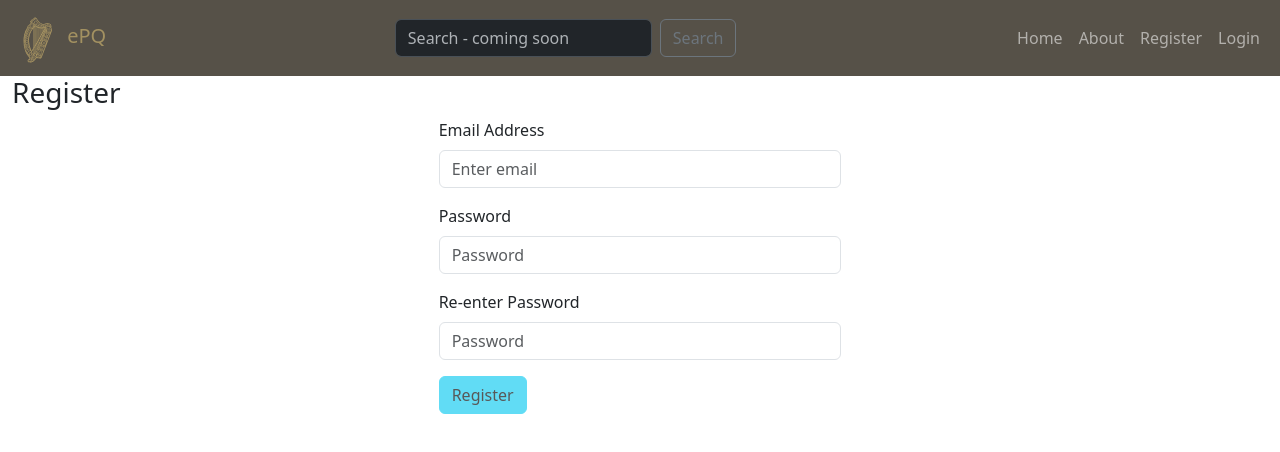
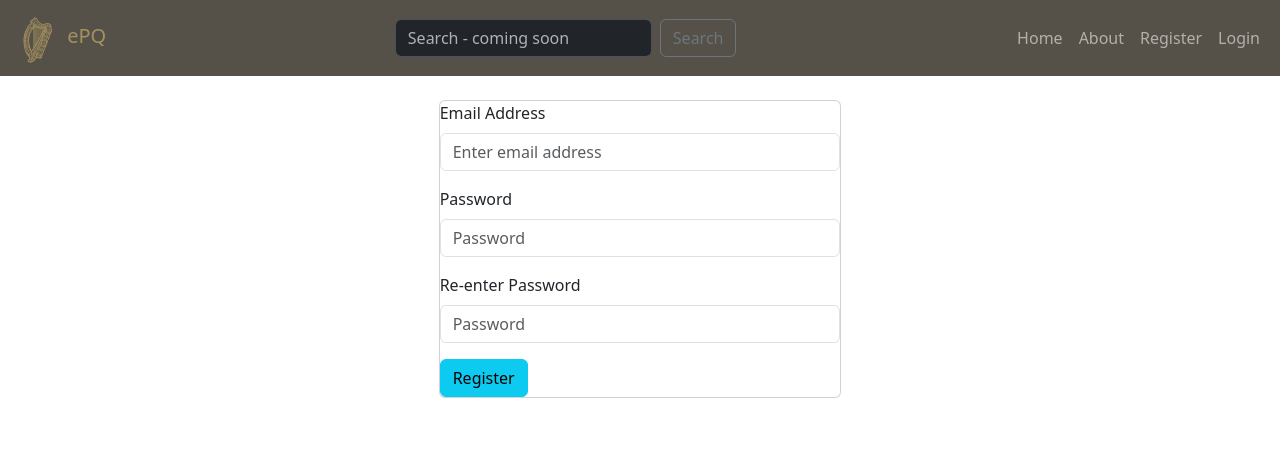
Before and after one commit to fionachill/epqarchive, a React (Vite) app in the folder epq-react-app/: page /register in a window 1280 px wide. Shown: the top 452 px of the page. Built offline with nearby package versions, Linux system fonts and the light colour scheme; what react-bootstrap-typeahead would draw is missing.

Commit message:
UI adjusted for registration page and implementation of react-hook-form begun

```diff
--- a/epq-react-app/package.json
+++ b/epq-react-app/package.json
@@ -22,6 +22,7 @@
     "react-bootstrap": "^2.10.9",
     "react-bootstrap-typeahead": "^6.4.1",
     "react-dom": "^19.0.0",
+    "react-hook-form": "^7.55.0",
     "react-router-dom": "^7.1.5"
   },
   "devDependencies": {
--- a/epq-react-app/src/pages/registrationPage.tsx
+++ b/epq-react-app/src/pages/registrationPage.tsx
@@ -3,18 +3,28 @@ import Header from "../components/header";
 import Container from "react-bootstrap/Container";
 import Button from "react-bootstrap/Button";
 import Form from "react-bootstrap/Form";
-
+import { useForm } from "react-hook-form";
 import Row from "react-bootstrap/Row";
 import Col from "react-bootstrap/Col";
+import Card from "react-bootstrap/Card";
 
 const RegistrationPage: React.FC = () => {
     const [email, setEmail] = useState("");
     const [password, setPassword] = useState("");
-    const [reenterPassword, setReenterPassword] = useState("");
 
-    const [valid, setValid] = useState(false);
+    const {
+            register,
+            handleSubmit,
+            formState: {errors},
+        } = useForm();
 
+    const onSubmit = (data) => {
+        console.log(`Submitted: `, data);
+    };
 
+    useEffect(() => {
+
+    })
 
 
     return (
@@ -22,29 +32,53 @@ return (
             <Header />
             <Container fluid>
                 <Row>
-                    <Col>
-                        <h3>Register</h3>
-                    </Col>
+                    <Col><br></br></Col>
                 </Row>
                 <Row className="justify-content-md-center">
                     <Col cs lg="4">
-                        <Form>
+                        <Card>
+                            <Form onSubmit={handleSubmit(onSubmit)}>
                                 <Form.Group className="mb-3" controlId="email">
                                     <Form.Label>Email Address</Form.Label>
-                                <Form.Control type="email" placeholder="Enter email" />
+                                    <Form.Control
+                                        required
+                                        type="email"
+                                        placeholder="Enter email address"
+                                        {...register("email")}
+                                    />
+                                    <Form.Control.Feedback type="invalid">
+                                        Please provide a valid email address
+                                    </Form.Control.Feedback>
                                 </Form.Group>
                                 <Form.Group className="mb-3" controlId="password">
                                     <Form.Label>Password</Form.Label>
-                                <Form.Control type="password" placeholder="Password" />
+                                    <Form.Control
+                                        required
+                                        type="password"
+                                        placeholder="Password"
+                                        {...register("password")}
+                                    />
+                                    <Form.Control.Feedback type="invalid">
+                                        Please provide a password
+                                    </Form.Control.Feedback>
                                 </Form.Group>
                                 <Form.Group className="mb-3" controlId="reenterpassword">
                                     <Form.Label>Re-enter Password</Form.Label>
-                                <Form.Control type="password" placeholder="Password" />
+                                    <Form.Control
+                                        required
+                                        type="password"
+                                        placeholder="Password"
+                                        {...register("reenterpassword")}
+                                    />
+                                    <Form.Control.Feedback type="invalid">
+                                        Please ensure passwords match
+                                    </Form.Control.Feedback>
                                 </Form.Group>
-                            <Button variant="info" type="submit" disabled={!valid}>
+                                <Button variant="info" type="submit">
                                     Register
                                 </Button>
                             </Form>
+                        </Card>
                     </Col>
                 </Row>
             </Container>
```
Also changed, not shown: 1 other file (tests, documents, lock files or other folders). Lines whose indentation alone changed are shown as unchanged.
